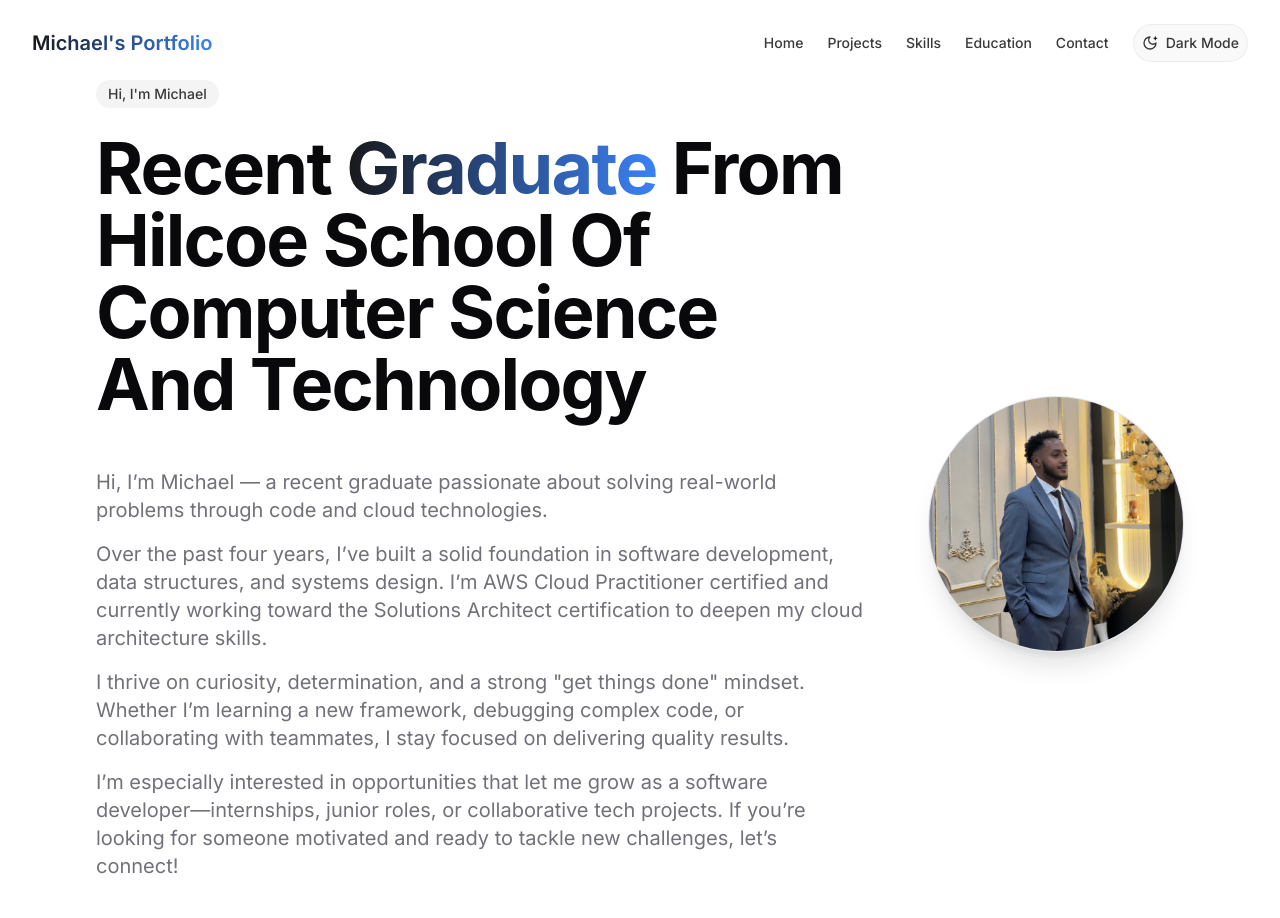
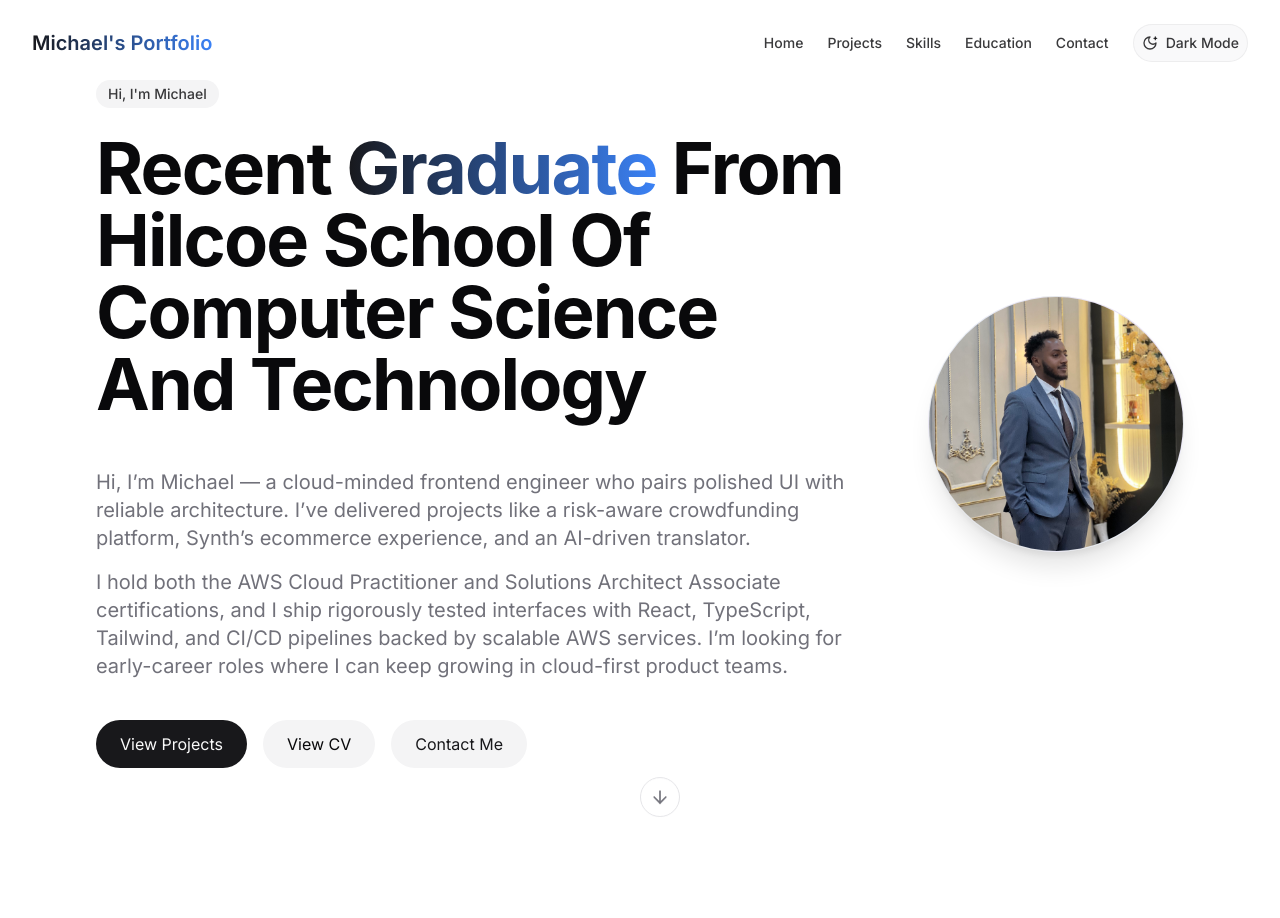
Before and after one commit to mk23rd/Michael-s-Personal-Portfolio, a React (Vite) app: page / in a window 1280 px wide. Shown: the top 918 px of the page. Built offline with nearby package versions, Linux system fonts and the light colour scheme.

Commit message:
Update Hero.tsx

```diff
--- a/src/components/Hero.tsx
+++ b/src/components/Hero.tsx
@@ -45,16 +45,10 @@ const Hero = () => {
                 )}
               >
                 <p>
-                  Hi, I’m Michael — a recent graduate passionate about solving real-world problems through code and cloud technologies.
+                  Hi, I’m Michael — a cloud-minded frontend engineer who pairs polished UI with reliable architecture. I’ve delivered projects like a risk-aware crowdfunding platform, Synth’s ecommerce experience, and an AI-driven translator.
                 </p>
                 <p>
-                  Over the past four years, I’ve built a solid foundation in software development, data structures, and systems design. I’m AWS Cloud Practitioner certified and currently working toward the Solutions Architect certification to deepen my cloud architecture skills.
-                </p>
-                <p>
-                  I thrive on curiosity, determination, and a strong "get things done" mindset. Whether I’m learning a new framework, debugging complex code, or collaborating with teammates, I stay focused on delivering quality results.
-                </p>
-                <p>
-                  I’m especially interested in opportunities that let me grow as a software developer—internships, junior roles, or collaborative tech projects. If you’re looking for someone motivated and ready to tackle new challenges, let’s connect!
+                  I hold both the AWS Cloud Practitioner and Solutions Architect Associate certifications, and I ship rigorously tested interfaces with React, TypeScript, Tailwind, and CI/CD pipelines backed by scalable AWS services. I’m looking for early-career roles where I can keep growing in cloud-first product teams.
                 </p>
               </div>
             </div>
```
